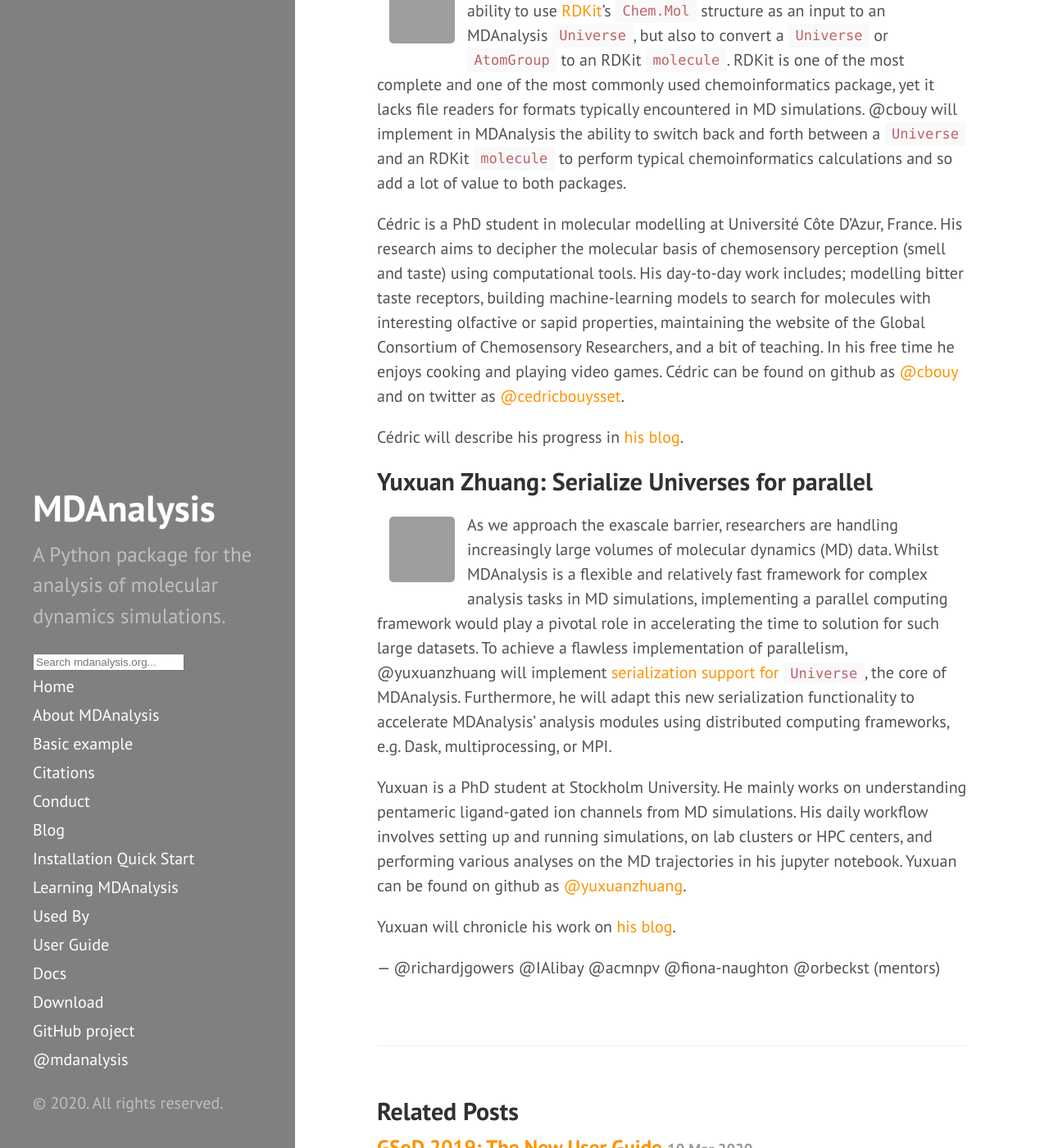
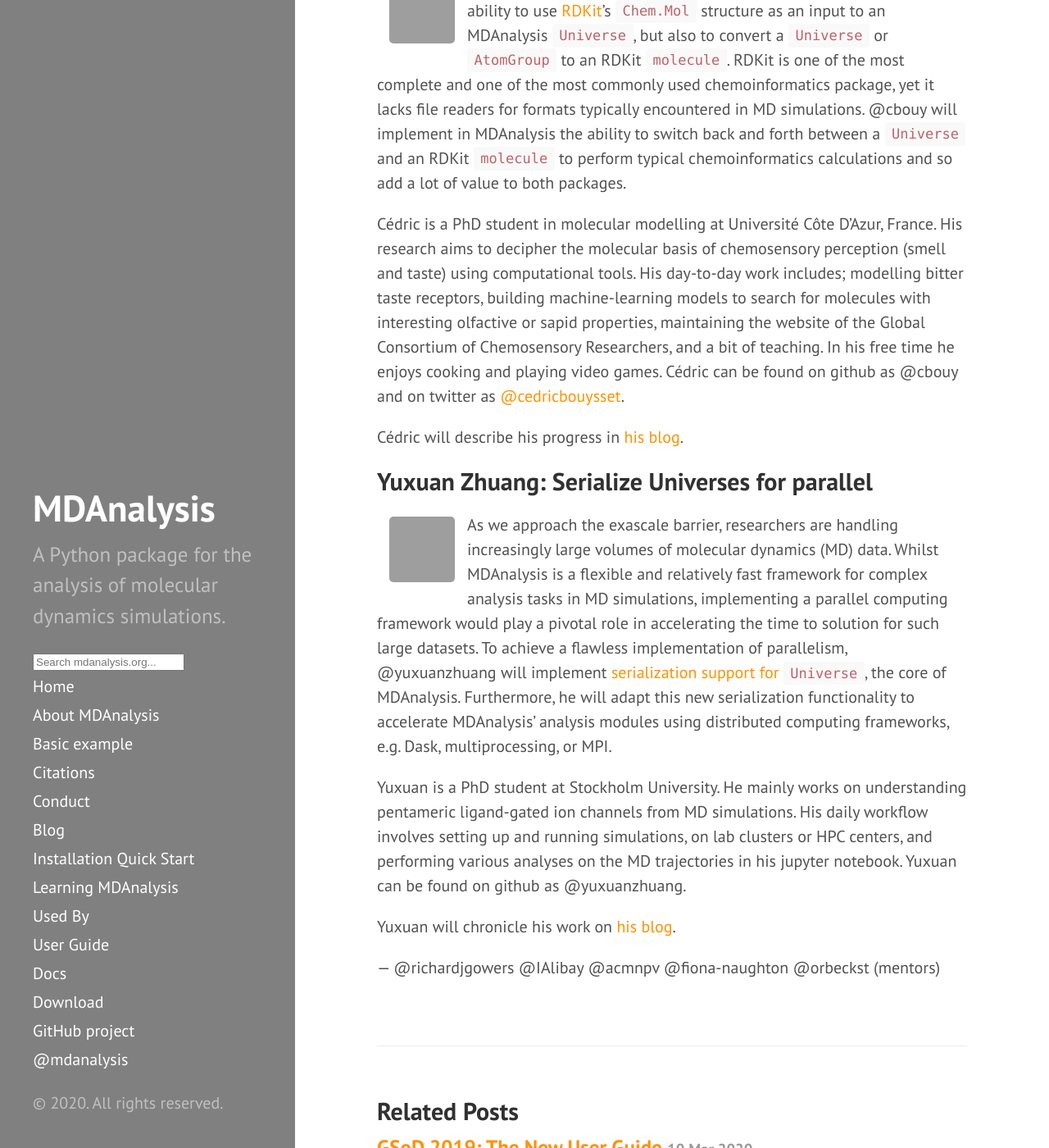
Before and after one commit to MDAnalysis/MDAnalysis.github.io, a Jekyll site: the page built from _posts/2020-05-20-gsoc-students.md, in a window 1280 px wide and 1400 px high, scrolled down 1305 px. Shown: the whole window at 82% size. Built offline with Jekyll 4.4.1, drawn with Linux system fonts in a browser that asks for light colours; comment, search, counter and statistics services are not loaded; part of the change alters nothing that is shown; some of the changed text lies outside the part shown; grey boxes are pictures that could not be loaded.

```diff
--- a/_posts/2020-05-20-gsoc-students.md
+++ b/_posts/2020-05-20-gsoc-students.md
@@ -42,9 +42,9 @@ Hugo MacDermott-Opeskin is a PhD student in computational chemistry at
 the Australian National University. His work focuses on studying
 membrane biophysics through molecular dynamics simulations coupled
 with enhanced sampling techniques.  Hugo can be found on github as
-[@hmacdope][hmacdope-github] and on twitter as
-[@hugomacdermott][hmacdope-twitter]. When not hard at work Hugo can
-be found running or mountain biking in the Canberra hills.
+@hmacdope and on twitter as [@hugomacdermott][hmacdope-twitter].
+When not hard at work Hugo can be found running or mountain biking
+in the Canberra hills.
 
 Through GSoC Hugo aims to bring the TNG next generation trajectory
 format to the simulation community and he will document his experience at
@@ -78,8 +78,8 @@ building machine-learning models to search for molecules with
 interesting olfactive or sapid properties, maintaining the website
 of the Global Consortium of Chemosensory Researchers, and a bit of
 teaching. In his free time he enjoys cooking and playing video games.
-Cédric can be found on github as [@cbouy][cbouy-github] and on twitter
-as [@cedricbouysset][cbouy-twitter].
+Cédric can be found on github as @cbouy and on twitter as
+[@cedricbouysset][cbouy-twitter].
 
 Cédric will describe his progress in [his blog][cbouy-blog].
 
@@ -110,7 +110,7 @@ understanding pentameric ligand-gated ion channels from MD simulations.
 His daily workflow involves setting up and running simulations,
 on lab clusters or HPC centers, and performing various analyses on the
 MD trajectories in his jupyter notebook. Yuxuan can be found on github
-as [@yuxuanzhuang][yuxuanzhuang-github].
+as @yuxuanzhuang.
 
 Yuxuan will chronicle his work on [his blog][yuxuanzhuang-blog].
 
@@ -123,9 +123,6 @@ Yuxuan will chronicle his work on [his blog][yuxuanzhuang-blog].
 [RDKit]: http://rdkit.org/
 [hmacdope-blog]: https://hmacdope.github.io
 [hmacdope-twitter]: https://twitter.com/hugomacdermott
-[hmacdope-github]: https://github.com/hmacdope
 [cbouy-blog]: https://cbouy.github.io/blog/
 [cbouy-twitter]: https://twitter.com/cedricbouysset
-[cbouy-github]: https://github.com/cbouy
 [yuxuanzhuang-blog]: https://yuxuanzhuang.github.io/
-[yuxuanzhuang-github]: https://github.com/yuxuanzhuang
```
